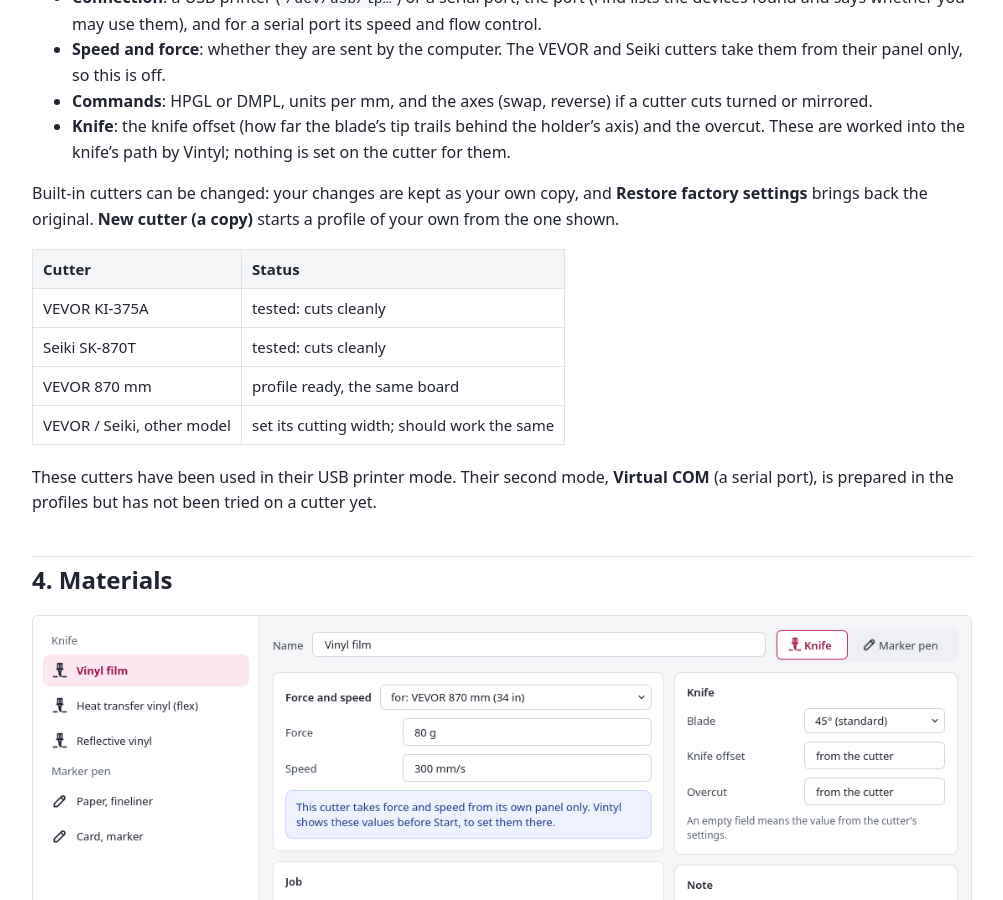
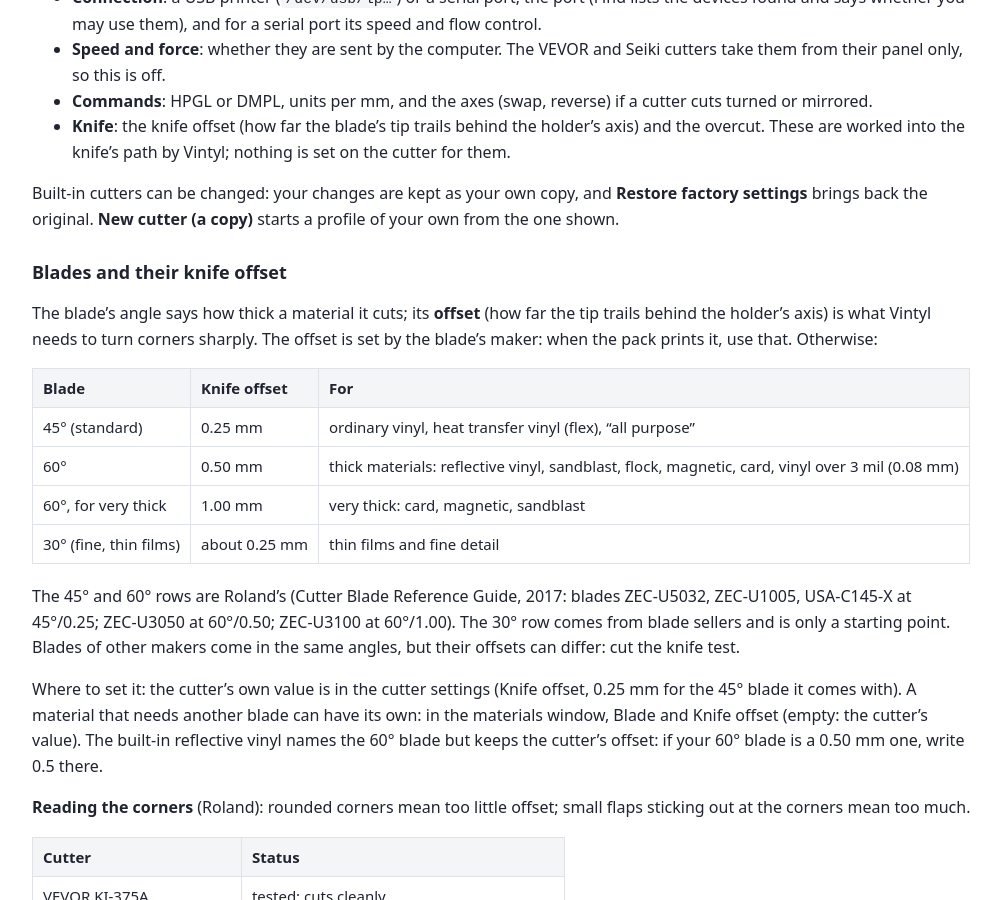
Before and after one commit to cyryllo/vintyl, a Jekyll site: the page built from docs/guide.md, in a window 1280 px wide and 900 px high, scrolled down 3438 px. Shown: the whole window, without its empty margins (138-1141 px from the left). Built offline with Jekyll 4.4.1, drawn with Linux system fonts in a browser that asks for light colours; some of the changed text lies outside the part shown.

Commit message:
Guide: blades and their knife offset
A table of blade angles with their offset and materials: 45°/0.25 mm for
ordinary vinyl and flex, 60°/0.50 mm for thick materials (reflective,
sandblast, flock...), 60°/1.00 mm for very thick (Roland's Cutter Blade
Reference Guide, 2017); 30° about 0.25 mm for thin films (blade sellers).
Where to set it (the cutter, or a material), and how to read the corners:
rounded, too little offset; flaps, too much.

```diff
--- a/docs/guide.md
+++ b/docs/guide.md
@@ -120,6 +120,38 @@ beside it, or Cutter → Cutter settings) hold, for each cutter:
 Built-in cutters can be changed: your changes are kept as your own copy,
 and **Restore factory settings** brings back the original. **New cutter (a
 copy)** starts a profile of your own from the one shown.
+
+<a id="blades"></a>
+
+### Blades and their knife offset
+
+The blade's angle says how thick a material it cuts; its **offset** (how far
+the tip trails behind the holder's axis) is what Vintyl needs to turn
+corners sharply. The offset is set by the blade's maker: when the pack
+prints it, use that. Otherwise:
+
+| Blade | Knife offset | For |
+|---|---|---|
+| 45° (standard) | 0.25 mm | ordinary vinyl, heat transfer vinyl (flex), "all purpose" |
+| 60° | 0.50 mm | thick materials: reflective vinyl, sandblast, flock, magnetic, card, vinyl over 3 mil (0.08 mm) |
+| 60°, for very thick | 1.00 mm | very thick: card, magnetic, sandblast |
+| 30° (fine, thin films) | about 0.25 mm | thin films and fine detail |
+
+The 45° and 60° rows are Roland's (Cutter Blade Reference Guide, 2017:
+blades ZEC-U5032, ZEC-U1005, USA-C145-X at 45°/0.25; ZEC-U3050 at
+60°/0.50; ZEC-U3100 at 60°/1.00). The 30° row comes from blade sellers
+and is only a starting point. Blades of other makers come in the same
+angles, but their offsets can differ: cut the knife test.
+
+Where to set it: the cutter's own value is in the cutter settings (Knife
+offset, 0.25 mm for the 45° blade it comes with). A material that needs
+another blade can have its own: in the materials window, Blade and Knife
+offset (empty: the cutter's value). The built-in reflective vinyl names
+the 60° blade but keeps the cutter's offset: if your 60° blade is a
+0.50 mm one, write 0.5 there.
+
+**Reading the corners** (Roland): rounded corners mean too little offset;
+small flaps sticking out at the corners mean too much.
 
 | Cutter | Status |
 |---|---|
@@ -333,8 +365,10 @@ Help → Keyboard shortcuts (Ctrl+F1) lists every key, with a search.
   its port in the cutter settings (Find).
 - **It cuts too deep or not through**: change the force on the cutter's
   panel, cut the knife test, and write the value in the material.
-- **Corners are rounded or have small burrs**: adjust the knife offset in
-  the cutter settings (0.25 mm suits a standard 45° blade).
+- **Corners are rounded**: the knife offset is too small; **small flaps
+  stick out at the corners**: it is too large. Set it for your blade (see
+  [Blades and their knife offset](#blades): 0.25 mm for a 45° blade,
+  0.50 mm for most 60° ones) and cut the knife test again.
 - **"The design does not fit on the material"**: it sticks out before the
   origin or past the cutting width; use To 0,0, or move it in.
 - **A bug, or your cutter works (or not)**: Help → Diagnostic report shows
```
Also changed, not shown: docs/pl/guide.md (+36 -2 lines).
